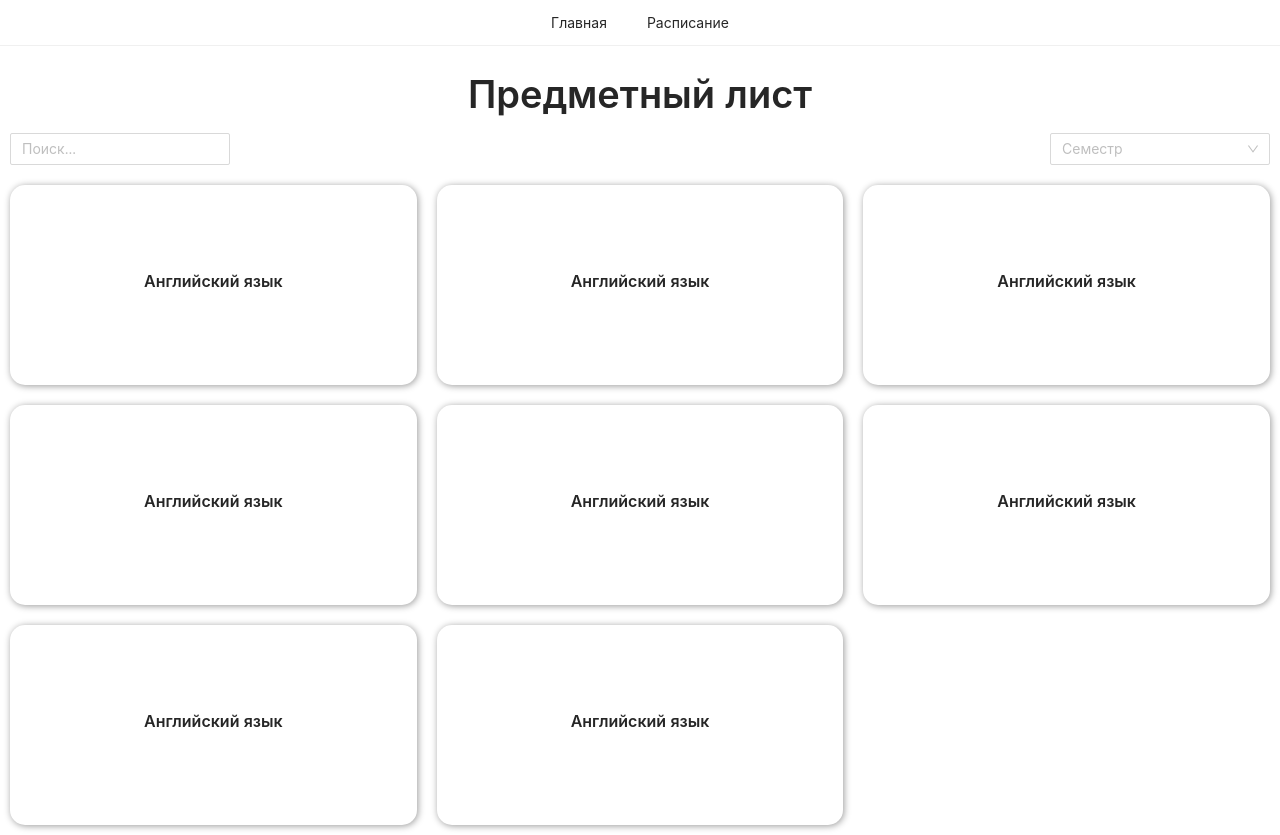
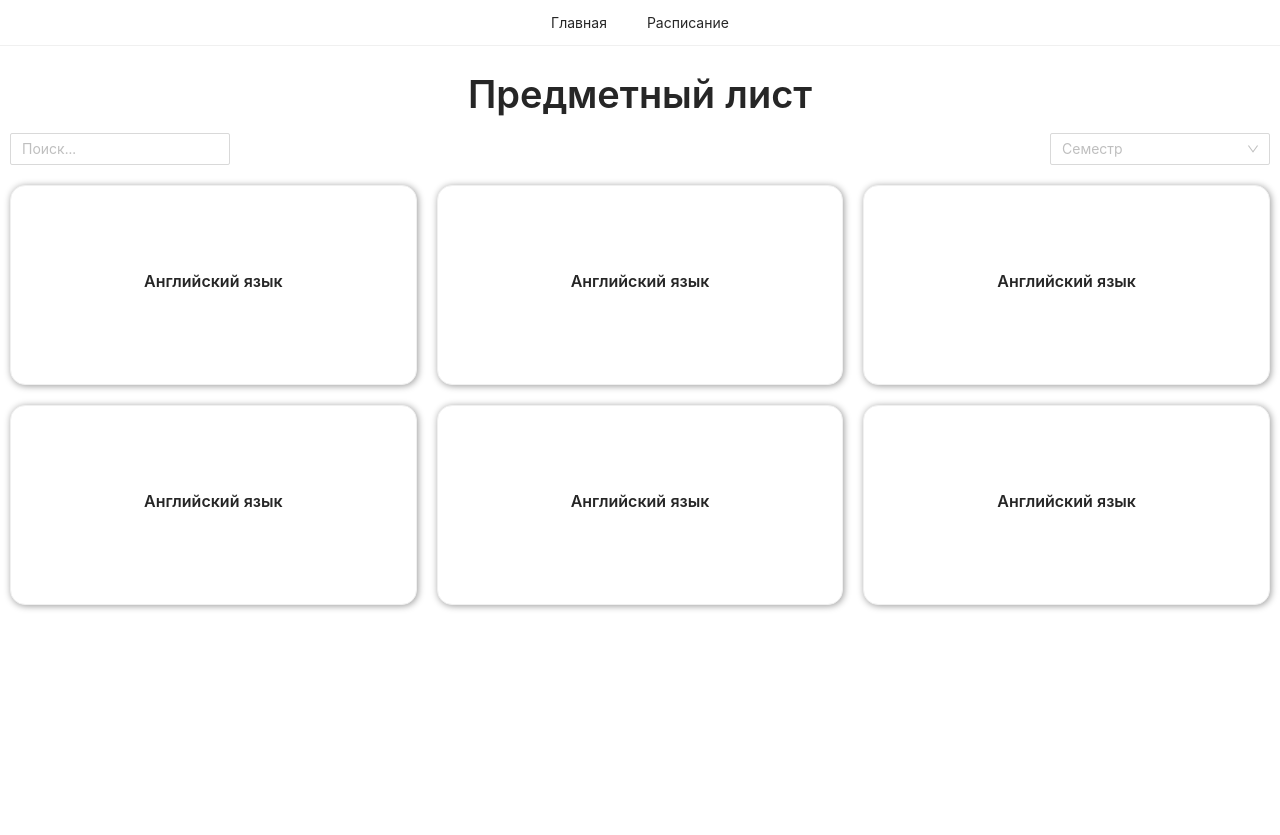
Before and after one commit to punkmachine/homework-frontend, a React (Create React App) app: page / in a window 1280 px wide. After the commit the page ends 800 px from the top, so only its background shows below. Built offline with nearby package versions, Linux system fonts and the light colour scheme.

Commit message:
add task markup and update lesson markup.

```diff
--- a/src/assets/main.scss
+++ b/src/assets/main.scss
@@ -11,15 +11,38 @@
 	}
 }
 
-.card-lesson-wrapper {
-	border-radius: 15px;
-	box-shadow: 1px 1px 7px rgba(0, 0, 0, 0.4);
+.card-lesson {
 	height: 200px;
 	display: flex;
 	justify-content: center;
 	align-items: center;
+	border-radius: 15px;
+	box-shadow: 1px 1px 7px rgba(0, 0, 0, 0.4);
 	cursor: pointer;
 	transition: 0.3s;
+
+	&:hover {
+		box-shadow: 2px 2px 15px rgba(0, 0, 0, 0.5);
+	}
+}
+
+.card-homework {
+	// height: 200px;
+	border-radius: 15px;
+	box-shadow: 1px 1px 7px rgba(0, 0, 0, 0.4);
+	cursor: pointer;
+	transition: 0.3s;
+
+	&-title {
+		display: flex;
+		justify-content: space-between;
+	}
+
+	&-footer {
+		display: flex;
+		justify-content: space-between;
+		margin-top: 50px;
+	}
 
 	&:hover {
 		box-shadow: 2px 2px 15px rgba(0, 0, 0, 0.5);
--- a/src/components/cardLesson.jsx
+++ b/src/components/cardLesson.jsx
@@ -1,5 +1,5 @@
 import React from 'react';
-import { Typography } from 'antd';
+import { Typography, Card } from 'antd';
 import { useRedirect } from '../hooks/redirect';
 
 function CardLesson(props) {
@@ -7,9 +7,9 @@ function CardLesson(props) {
 	const { goLesson } = useRedirect();
 
 	return (
-		<div className="card-lesson-wrapper" onClick={() => goLesson(id)}>
+		<Card onClick={() => goLesson(id)} className='card-lesson'>
 			<Typography.Title level={5}>{title}</Typography.Title>
-		</div>
+		</Card>
 	);
 }
 
--- /dev/null
+++ b/src/components/cardTask.jsx
@@ -0,0 +1,24 @@
+import React from 'react';
+import { Card, Typography } from 'antd';
+
+function CardTask(props) {
+	const { id, title, description, createTime, author, expireDate } = props;
+
+	const nodeTitle = <div className='card-homework-title'>
+		<span>{title}</span>
+		<span>{createTime}</span>
+	</div>
+
+	return (
+		<Card className='card-homework' title={nodeTitle} key={id}>
+			<Typography>{description}</Typography>
+
+			<div className="card-homework-footer">
+				<Typography>{author}</Typography>
+				<Typography>{expireDate}</Typography>
+			</div>
+		</Card>
+	);
+}
+
+export { CardTask };
--- a/src/pages/lesson.jsx
+++ b/src/pages/lesson.jsx
@@ -1,7 +1,65 @@
-import React from 'react';
+import React, { useState, useEffect } from 'react';
+import { Typography, Row, Col, } from 'antd';
+import { useParams } from 'react-router-dom';
+import { CardTask } from '../components/cardTask';
 
 function LessonPage() {
-	return <>LessonPage</>
+	const { id } = useParams();
+
+	const [stateSpan, setStateSpan] = useState(6);
+
+	const homeworks = [
+		{
+			id: 1,
+			title: 'title',
+			description: 'description',
+			createTime: 'createTime',
+			author: 'author',
+			expireDate: 'expireDate',
+		},
+		{
+			id: 2,
+			title: 'title',
+			description: 'description',
+			createTime: 'createTime',
+			author: 'author',
+			expireDate: 'expireDate',
+		},
+		{
+			id: 3,
+			title: 'title',
+			description: 'description',
+			createTime: 'createTime',
+			author: 'author',
+			expireDate: 'expireDate',
+		},
+	];
+
+	useEffect(() => {
+		const screenWidth = window.screen.width;
+
+		if (screenWidth <= 1024 && screenWidth > 768) {
+			setStateSpan(8);
+		} else if (screenWidth <= 768 && screenWidth > 425) {
+			setStateSpan(12);
+		} else if (screenWidth <= 425) setStateSpan(24);
+	}, []);
+
+	return (
+		<div className="lesson-container">
+			<Typography.Title level={1} style={{ textAlign: 'center', margin: '15px 0' }}>Урок - {id}</Typography.Title>
+
+			<div className="cards">
+				<Row gutter={[20, 20]} justify='center'>
+					{homeworks.map((item, index) =>
+						<Col span={stateSpan} key={index}>
+							<CardTask {...item} />
+						</Col>
+					)}
+				</Row>
+			</div>
+		</div>
+	);
 }
 
 export { LessonPage };
--- a/src/pages/main.jsx
+++ b/src/pages/main.jsx
@@ -7,28 +7,28 @@ function MainPage() {
 
 	const array = [
 		{
-			title: 'Английский язык'
+			title: 'Английский язык',
+			id: 1,
 		},
 		{
-			title: 'Английский язык'
+			title: 'Английский язык',
+			id: 2,
 		},
 		{
-			title: 'Английский язык'
+			title: 'Английский язык',
+			id: 3,
 		},
 		{
-			title: 'Английский язык'
+			title: 'Английский язык',
+			id: 4,
 		},
 		{
-			title: 'Английский язык'
+			title: 'Английский язык',
+			id: 5,
 		},
 		{
-			title: 'Английский язык'
-		},
-		{
-			title: 'Английский язык'
-		},
-		{
-			title: 'Английский язык'
+			title: 'Английский язык',
+			id: 6,
 		},
 	];
 
@@ -58,7 +58,7 @@ function MainPage() {
 			</div>
 
 			<div className="cards">
-				<Row gutter={[20, 20]}>
+				<Row gutter={[20, 20]} justify='center'>
 					{array.map((item, index) =>
 						<Col span={stateSpan} key={index}>
 							<CardLesson {...item} />
```
